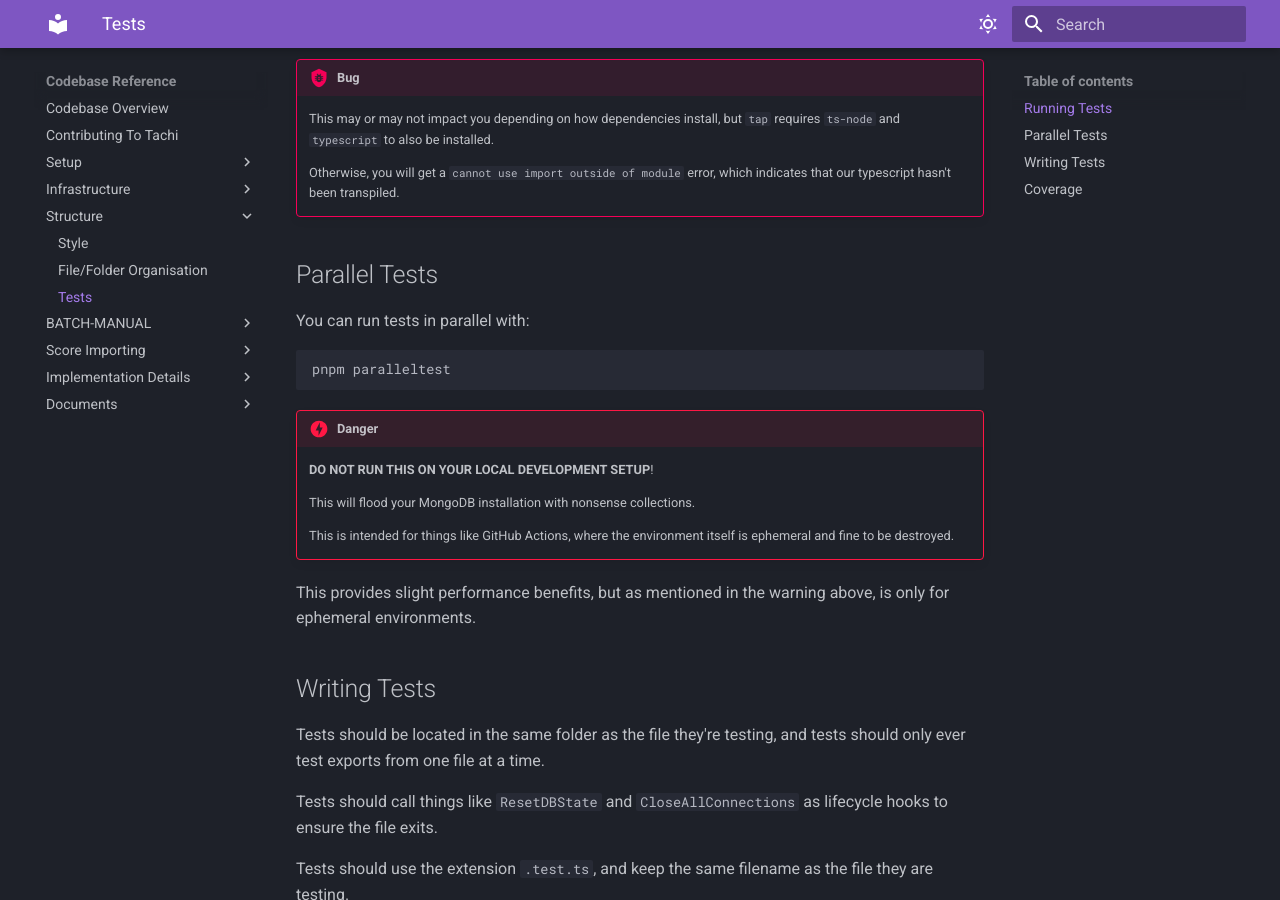
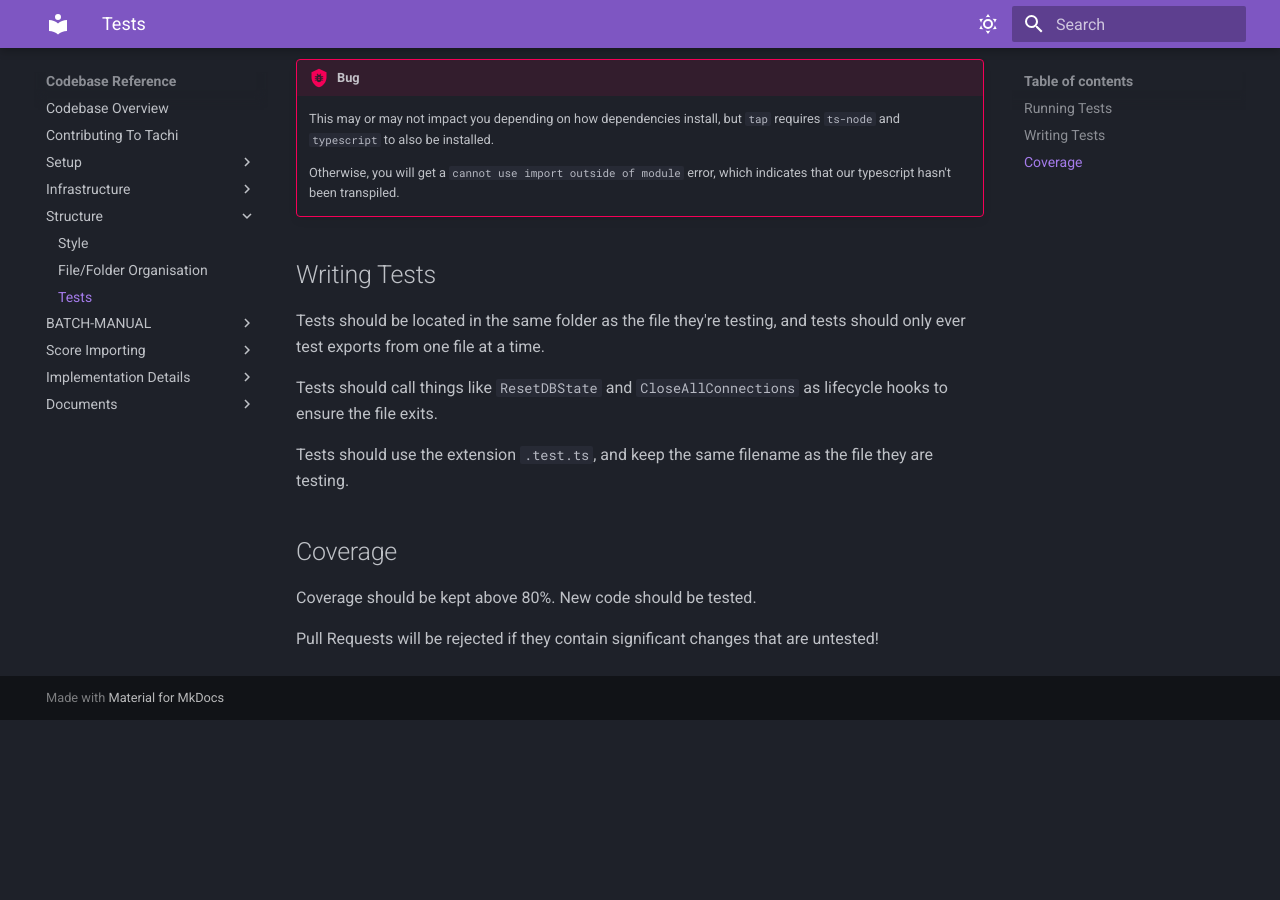
Before and after one commit to zkrising/Tachi, an MkDocs documentation site: the page built from docs/docs/codebase/structure/testing.md, in a window 1280 px wide and 900 px high, scrolled down 496 px. Built offline with MkDocs 1.6.1 and Material for MkDocs 9.7.7, drawn with Linux system fonts in a browser that asks for light colours; after the commit the page ends 1216 px from its top, so only the background shows below that.

Commit message:
remove parallel tests stuff

````diff
--- a/docs/docs/codebase/structure/testing.md
+++ b/docs/docs/codebase/structure/testing.md
@@ -28,26 +28,6 @@ analysis.
 	error, which indicates that our typescript hasn't
 	been transpiled.
 
-## Parallel Tests
-
-You can run tests in parallel with:
-```
-pnpm paralleltest
-```
-
-!!! danger
-	**DO NOT RUN THIS ON YOUR LOCAL DEVELOPMENT SETUP**!
-
-	This will flood your MongoDB installation with nonsense
-	collections.
-
-	This is intended for things like GitHub Actions, where
-	the environment itself is ephemeral and fine to be
-	destroyed.
-
-This provides slight performance benefits, but as mentioned
-in the warning above, is only for ephemeral environments.
-
 ## Writing Tests
 
 Tests should be located in the same folder as the file they're testing, and tests should only ever test
````
